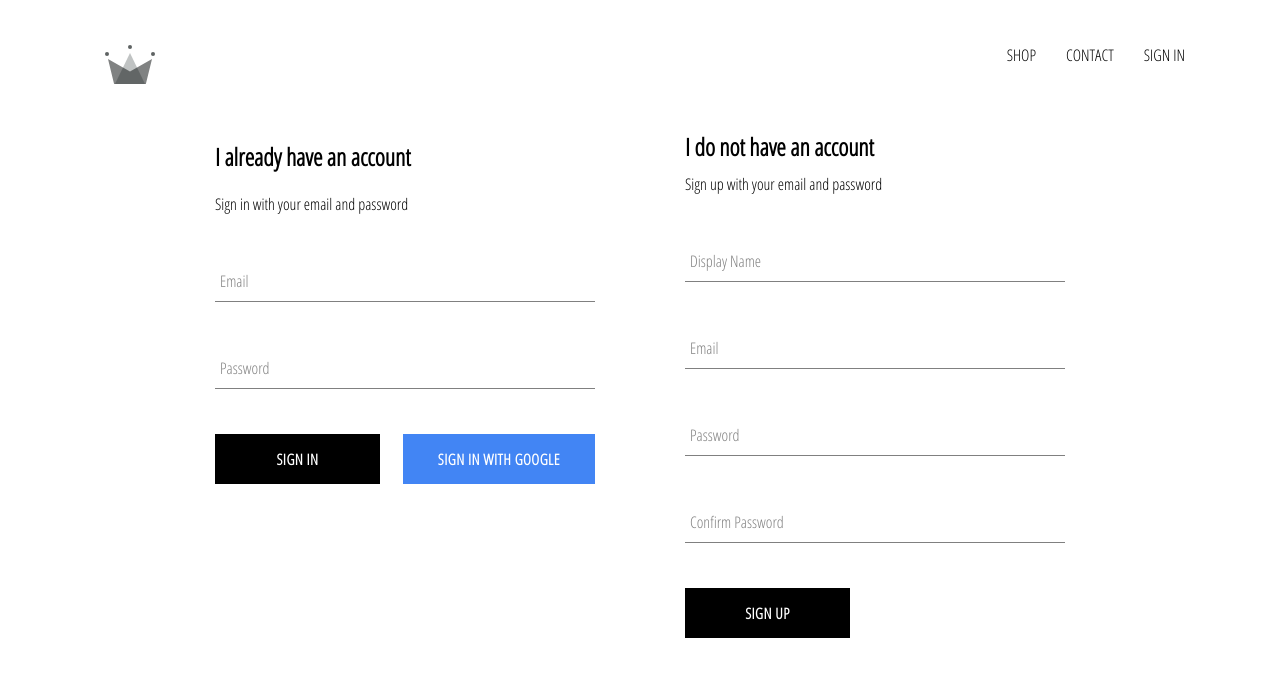
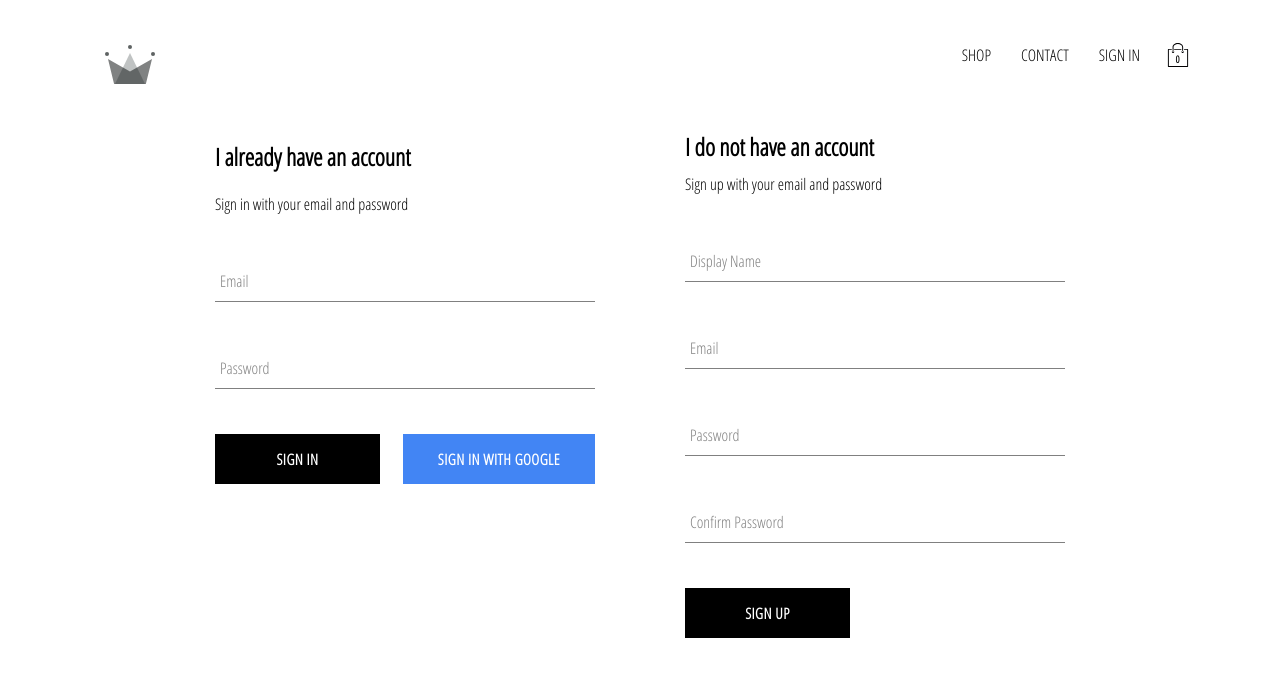
Before and after one commit to tehcatsmiaw/clothing, a React (Create React App) app: page /signin in a window 1280 px wide. Shown: the top 676 px of the page. Built offline with nearby package versions, Linux system fonts and the light colour scheme; no server answers.

Commit message:
added cartIcon and cartDropdown component, implemented cartReducer

```diff
--- /dev/null
+++ b/src/components/cart-dropdown/cart-dropdown.component.jsx
@@ -0,0 +1,14 @@
+import React from "react";
+
+import CustomButton from "../custom-button/custom-button.component";
+
+import "./cart-dropdown.styles.scss";
+
+const CartDropdown = () => (
+	<div className="cart-dropdown">
+		<div className="cart-items"></div>
+		<CustomButton>GO TO CHECKOUT</CustomButton>
+	</div>
+);
+
+export default CartDropdown;
--- /dev/null
+++ b/src/components/cart-dropdown/cart-dropdown.styles.scss
@@ -0,0 +1,25 @@
+.cart-dropdown {
+	position: absolute;
+	width: 240px;
+	height: 340px;
+	display: flex;
+	flex-direction: column;
+	padding: 20px;
+	border: 1px solid black;
+	background-color: white;
+	top: 80px;
+	right: 0;
+	z-index: 5;
+
+	.cart-items {
+		height: 240px;
+		display: flex;
+		flex-direction: column;
+		overflow-y: scroll;
+		scrollbar-width: thin;
+	}
+
+	button {
+		margin-top: auto;
+	}
+}
--- /dev/null
+++ b/src/components/cart-icon/cart-icon.component.jsx
@@ -0,0 +1,21 @@
+import React from "react";
+import { connect } from "react-redux";
+
+import { toggleCartHidden } from "../../redux/cart/cart.actions";
+
+import { ReactComponent as ShoppingIcon } from "../../assets/shopping-bag.svg";
+
+import "./cart-icon.styles.scss";
+
+const CartIcon = ({ toggleCartHidden }) => (
+	<div className="cart-icon">
+		<ShoppingIcon className="shopping-icon" onClick={toggleCartHidden} />
+		<span className="item-count">0</span>
+	</div>
+);
+
+const mapDispatchToProps = (dispatch) => ({
+	toggleCartHidden: () => dispatch(toggleCartHidden()),
+});
+
+export default connect(null, mapDispatchToProps)(CartIcon);
--- /dev/null
+++ b/src/components/cart-icon/cart-icon.styles.scss
@@ -0,0 +1,21 @@
+.cart-icon {
+	width: 45px;
+	height: 45px;
+	position: relative;
+	display: flex;
+	align-items: center;
+	justify-content: center;
+	cursor: pointer;
+
+	.shopping-icon {
+		width: 24px;
+		height: 24px;
+	}
+
+	.item-count {
+		position: absolute;
+		font-size: 10px;
+		font-weight: bold;
+		bottom: 12px;
+	}
+}
--- a/src/components/header/header.component.jsx
+++ b/src/components/header/header.component.jsx
@@ -4,11 +4,14 @@ import { connect } from "react-redux";
 
 import { auth } from "../../firebase/firebase.utils";
 
+import CartIcon from "../cart-icon/cart-icon.component";
+import CartDropdown from "../cart-dropdown/cart-dropdown.component";
+
 import { ReactComponent as Logo } from "../../assets/crown.svg";
 
 import "./header.styles.scss";
 
-const Header = ({ currentUser }) => (
+const Header = ({ currentUser, hidden }) => (
 	<div className="header">
 		<Link to="/" className="logo-container">
 			<Logo className="logo" />
@@ -29,12 +32,15 @@ const Header = ({ currentUser }) => (
 					SIGN IN
 				</Link>
 			)}
+			<CartIcon />
 		</div>
+		{hidden ? null : <CartDropdown />}
 	</div>
 );
 
-const mapStateToProps = (state) => ({
-	currentUser: state.user.currentUser,
+const mapStateToProps = ({ user: { currentUser }, cart: { hidden } }) => ({
+	currentUser,
+	hidden,
 });
 
 export default connect(mapStateToProps)(Header);
--- /dev/null
+++ b/src/redux/cart/cart.actions.js
@@ -0,0 +1,5 @@
+import CartActionTypes from "./cart.types";
+
+export const toggleCartHidden = () => ({
+	type: CartActionTypes.TOGGLE_CART_HIDDEN,
+});
--- /dev/null
+++ b/src/redux/cart/cart.reducer.js
@@ -0,0 +1,19 @@
+import CartActionTypes from "./cart.types";
+
+const INITIAL_STATE = {
+	hidden: true,
+};
+
+const cartReducer = (state = INITIAL_STATE, action) => {
+	switch (action.type) {
+		case CartActionTypes.TOGGLE_CART_HIDDEN:
+			return {
+				...state,
+				hidden: !state.hidden,
+			};
+		default:
+			return state;
+	}
+};
+
+export default cartReducer;
--- /dev/null
+++ b/src/redux/cart/cart.types.js
@@ -0,0 +1,5 @@
+const CartActionTypes = {
+	TOGGLE_CART_HIDDEN: "TOGGLE_CART_HIDDEN",
+};
+
+export default CartActionTypes;
--- a/src/redux/root-reducer.js
+++ b/src/redux/root-reducer.js
@@ -1,7 +1,9 @@
 import { combineReducers } from "redux";
 
 import userReducer from "./user/user.reducer";
+import cartReducer from "./cart/cart.reducer";
 
 export default combineReducers({
 	user: userReducer,
+	cart: cartReducer,
 });
```
Also changed, not shown: src/assets/shopping-bag.svg (added).
